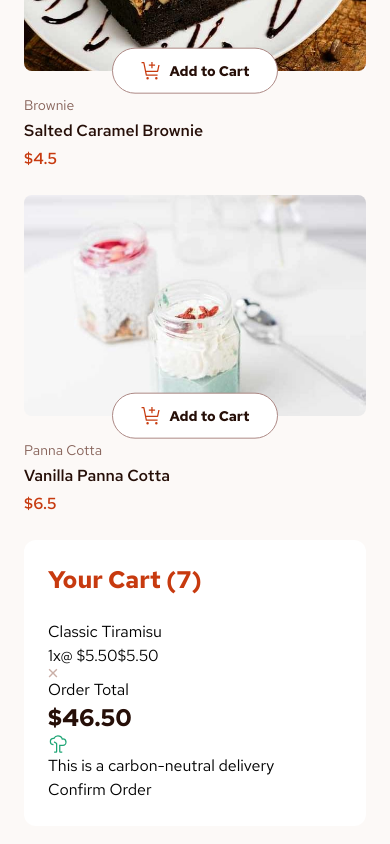
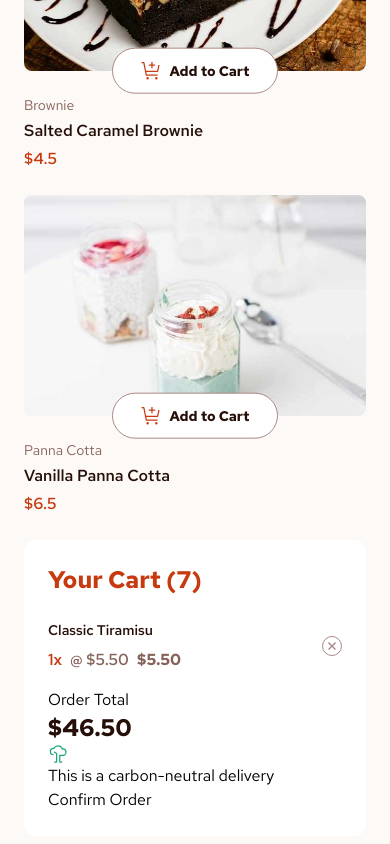
Before and after one commit to EdwardShanahan9/product_list_with_cart, a React (Vite) app: page / in a window 390 px wide. Shown: the part 2687-3531 px from the top of the page. Built offline with nearby package versions, Linux system fonts and the light colour scheme.

Commit message:
Style cart item for mobile devices

```diff
--- a/src/components/CartItems/CartItems.jsx
+++ b/src/components/CartItems/CartItems.jsx
@@ -2,20 +2,30 @@ import RemoveIcon from "../../assets/images/icon-remove-item.svg";
 
 const CartItems = () => {
   return (
-    <li>
-      <div>
-        <h3>Classic Tiramisu</h3>
+    <li className="mb-4">
+      <div className="flex items-center justify-between">
+        <div>
+          <h3 className="text-rose900 font-primaryMedium text-sm mb-2">
+            Classic Tiramisu
+          </h3>
 
-        <div>
-          <span>1x</span>
+          <div>
+            <span className="text-primary font-primaryMedium mr-2">1x</span>
 
-          <span>@ $5.50</span>
+            <span className="text-rose500 font-primaryMedium mr-2">
+              @ $5.50
+            </span>
 
-          <span>$5.50</span>
+            <span className="text-rose500 font-primaryBold mr-2">$5.50</span>
+          </div>
         </div>
 
         <div>
-          <img src={RemoveIcon} alt="Remove Icon" />
+          <img
+            className="block border-rose400 border rounded-full p-1"
+            src={RemoveIcon}
+            alt="Remove Icon"
+          />
         </div>
       </div>
     </li>
```
Also changed, not shown: src/assets/images/icon-remove-item.svg.
